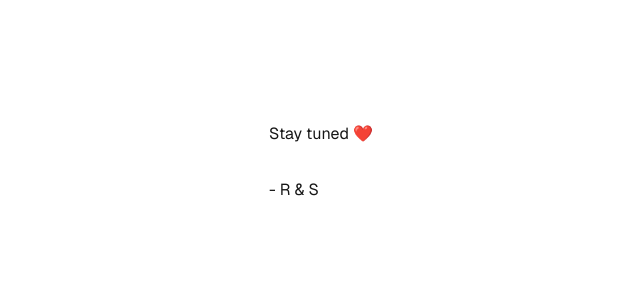
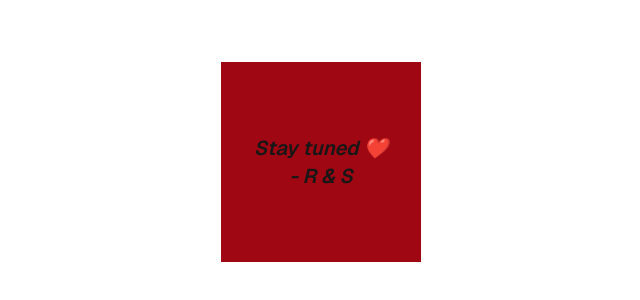
Before and after one commit to sambencivengo/otisbencivengo, a Next.js app: page / in a window 1280 px wide. Shown: the part 238-538 px from the top of the page, without its empty margins (319-959 px from the left). Built offline with nearby package versions, Linux system fonts and the light colour scheme.

Commit message:
small adjustments to teaser

```diff
--- a/app/page.tsx
+++ b/app/page.tsx
@@ -2,13 +2,13 @@ export default function Home() {
   return (
     <div className="grid grid-rows-[20px_1fr_20px] items-center justify-items-center min-h-screen p-8 pb-20 gap-16 sm:p-20 font-[family-name:var(--font-geist-sans)]">
       <main className="flex flex-col gap-[32px] row-start-2 items-center sm:items-start">
-        <p>
-
-          Stay tuned ❤️
-        </p>
-        <p>
-          - R & S
-        </p>
+        <div className="flex flex-col w-50 h-50 bg-red-800 justify-center items-center italic font-semibold text-xl">
+          <p >
+            Stay tuned ❤️ </p>
+          <p>
+            - R & S
+          </p>
+        </div>
       </main>
     </div>
   );
```
